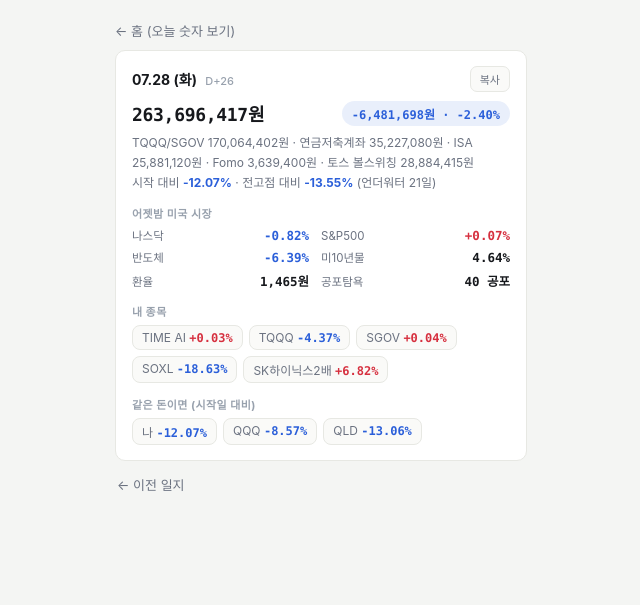
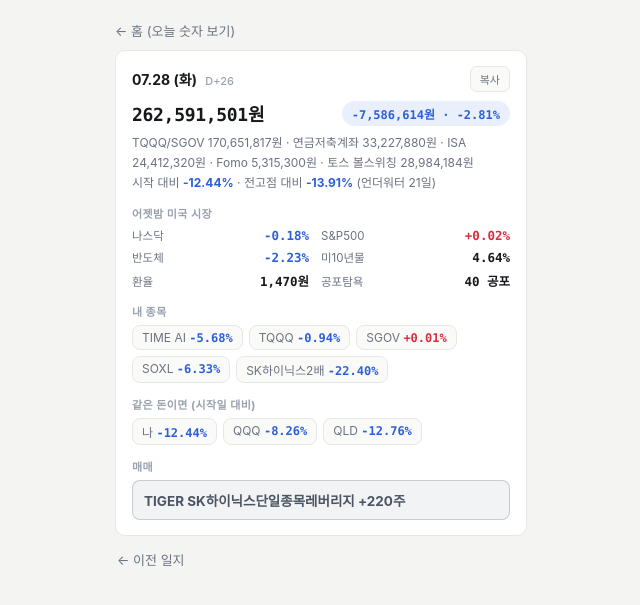
Before and after one commit to yoonwu/invest-log, a Jekyll site: the page built from _posts/2026-07-28-journal.md, in a window 1280 px wide. Shown: the top 605 px of the page, without its empty margins (319-959 px from the left). Built offline with Jekyll 4.4.1, drawn with Linux system fonts in a browser that asks for light colours.

Commit message:
chore: 일지 스냅샷 2026-07-28

```diff
--- a/_posts/2026-07-28-journal.md
+++ b/_posts/2026-07-28-journal.md
@@ -10,50 +10,52 @@ title: "계좌일지 2026.07.28 (화) D+26"
     <button class="copy-btn" id="copy-journal">복사</button>
   </div>
   <div class="entry-total">
-    <span class="tot">263,696,417원</span>
-    <span class="pill down">-6,481,698원 · -2.40%</span>
+    <span class="tot">262,591,501원</span>
+    <span class="pill down">-7,586,614원 · -2.81%</span>
   </div>
-  <div class="entry-accts">TQQQ/SGOV 170,064,402원 · 연금저축계좌 35,227,080원 · ISA 25,881,120원 · Fomo 3,639,400원 · 토스 볼스위칭 28,884,415원<br>
-    시작 대비 <b class="down">-12.07%</b> ·
-    전고점 대비 <b class="down">-13.55%</b> (언더워터 21일)</div>
+  <div class="entry-accts">TQQQ/SGOV 170,651,817원 · 연금저축계좌 33,227,880원 · ISA 24,412,320원 · Fomo 5,315,300원 · 토스 볼스위칭 28,984,184원<br>
+    시작 대비 <b class="down">-12.44%</b> ·
+    전고점 대비 <b class="down">-13.91%</b> (언더워터 21일)</div>
 
   <div class="sec-label">어젯밤 미국 시장</div>
   <div class="mgrid">
-    <span>나스닥</span><b class="down">-0.82%</b>
-    <span>S&amp;P500</span><b class="up">+0.07%</b>
-    <span>반도체</span><b class="down">-6.39%</b>
+    <span>나스닥</span><b class="down">-0.18%</b>
+    <span>S&amp;P500</span><b class="up">+0.02%</b>
+    <span>반도체</span><b class="down">-2.23%</b>
     <span>미10년물</span><b>4.64%</b>
-    <span>환율</span><b>1,465원</b>
+    <span>환율</span><b>1,470원</b>
     <span>공포탐욕</span><b>40 공포</b>
   </div>
 
   <div class="sec-label">내 종목</div>
-  <div class="chips"><span class="chip">TIME AI <b class="up">+0.03%</b></span><span class="chip">TQQQ <b class="down">-4.37%</b></span><span class="chip">SGOV <b class="up">+0.04%</b></span><span class="chip">SOXL <b class="down">-18.63%</b></span><span class="chip">SK하이닉스2배 <b class="up">+6.82%</b></span></div>
+  <div class="chips"><span class="chip">TIME AI <b class="down">-5.68%</b></span><span class="chip">TQQQ <b class="down">-0.94%</b></span><span class="chip">SGOV <b class="up">+0.01%</b></span><span class="chip">SOXL <b class="down">-6.33%</b></span><span class="chip">SK하이닉스2배 <b class="down">-22.40%</b></span></div>
 
   <div class="sec-label">같은 돈이면 (시작일 대비)</div>
   <div class="chips">
-    <span class="chip">나 <b class="down">-12.07%</b></span>
-    <span class="chip">QQQ <b class="down">-8.57%</b></span>
-    <span class="chip">QLD <b class="down">-13.06%</b></span>
+    <span class="chip">나 <b class="down">-12.44%</b></span>
+    <span class="chip">QQQ <b class="down">-8.26%</b></span>
+    <span class="chip">QLD <b class="down">-12.76%</b></span>
   </div>
 
 
-
+  <div class="sec-label">매매</div><div class="trade-box">TIGER SK하이닉스단일종목레버리지 +220주</div>
 </article>
 <textarea id="copy-src" style="position:absolute;left:-9999px" readonly>📒 계좌일지 2026.07.28 (화) D+26
 
-[계좌] 총 263,696,417원 (전일 ▼ 6,481,698원, -2.40%)
- · TQQQ/SGOV 170,064,402원 (+10.84%)
- · 연금저축계좌 35,227,080원 (+40.82%)
- · ISA 25,881,120원 (+35.55%)
- · Fomo 3,639,400원 (-43.65%)
- · 토스 볼스위칭 28,884,415원 (-10.99%)
-시작일 대비 -12.07% · 전고점 대비 -13.55%
+[계좌] 총 262,591,501원 (전일 ▼ 7,586,614원, -2.81%)
+ · TQQQ/SGOV 170,651,817원 (+10.84%)
+ · 연금저축계좌 33,227,880원 (+32.83%)
+ · ISA 24,412,320원 (+27.85%)
+ · Fomo 5,315,300원 (-40.67%)
+ · 토스 볼스위칭 28,984,184원 (-10.99%)
+시작일 대비 -12.44% · 전고점 대비 -13.91%
 
-[시장] 나스닥 -0.82% · S&amp;P500 +0.07% · 반도체 -6.39% · 미10년물 4.64%
-456600 +0.03% · TQQQ -4.37% · SGOV +0.04% · SOXL -18.63% · 0195S0 +6.82% · 환율 1,465원(+0.47%)
+[시장] 나스닥 -0.18% · S&amp;P500 +0.02% · 반도체 -2.23% · 미10년물 4.64%
+456600 -5.68% · TQQQ -0.94% · SGOV +0.01% · SOXL -6.33% · 0195S0 -22.40% · 환율 1,470원(+0.82%)
 공포탐욕지수 40 (공포)
-같은 돈이면: QQQ -8.57% · QLD -13.06% · 나 -12.07%
+같은 돈이면: QQQ -8.26% · QLD -12.76% · 나 -12.44%
+
+[매매] TIGER SK하이닉스단일종목레버리지 +220주
 
 원본(조작 불가 커밋 이력 포함): https://yoonwu.github.io/invest-log/</textarea>
 <script>
```
Also changed, not shown: data/history.json (+1 -1 lines), data/valuation.json (+68 -55 lines), data/card.png.
